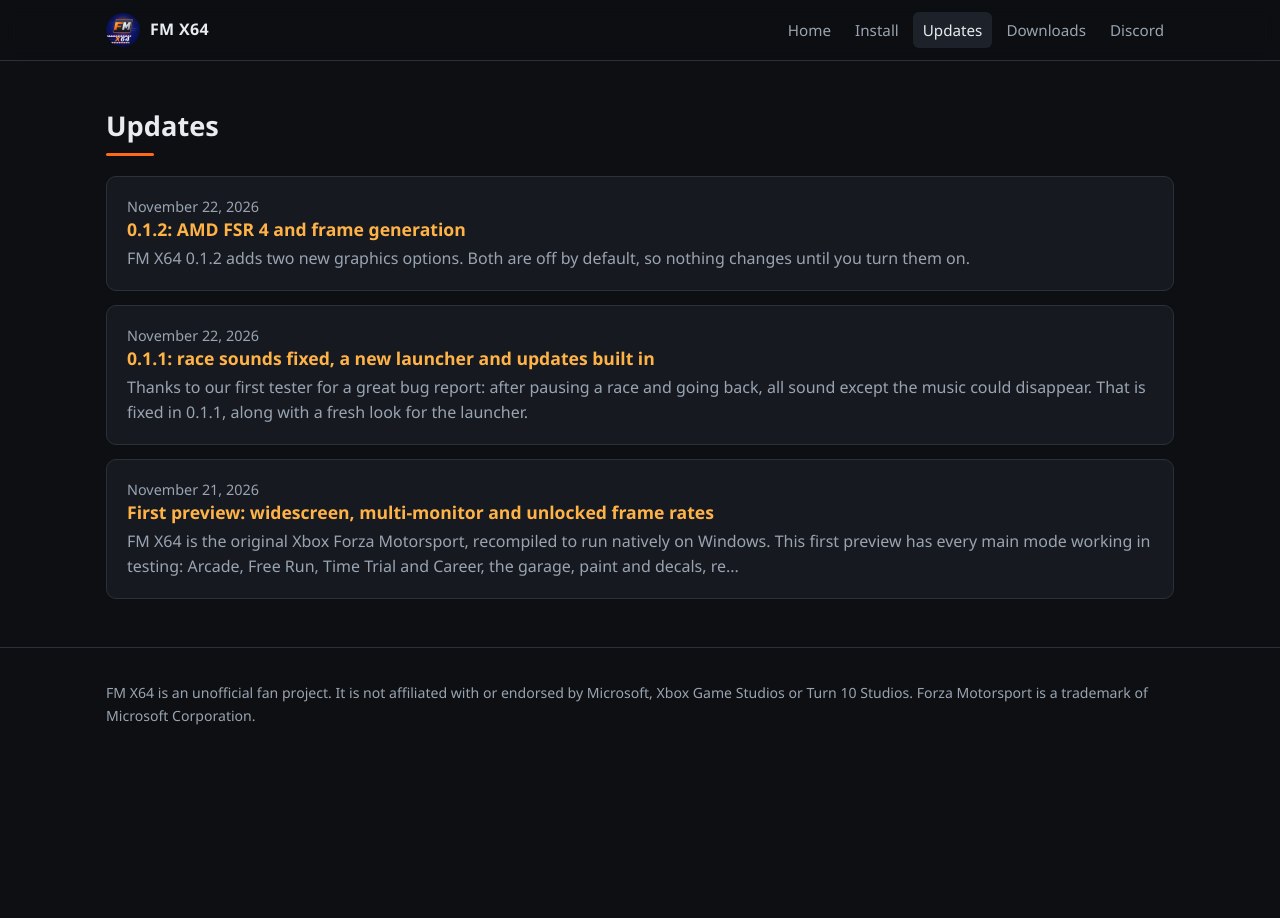
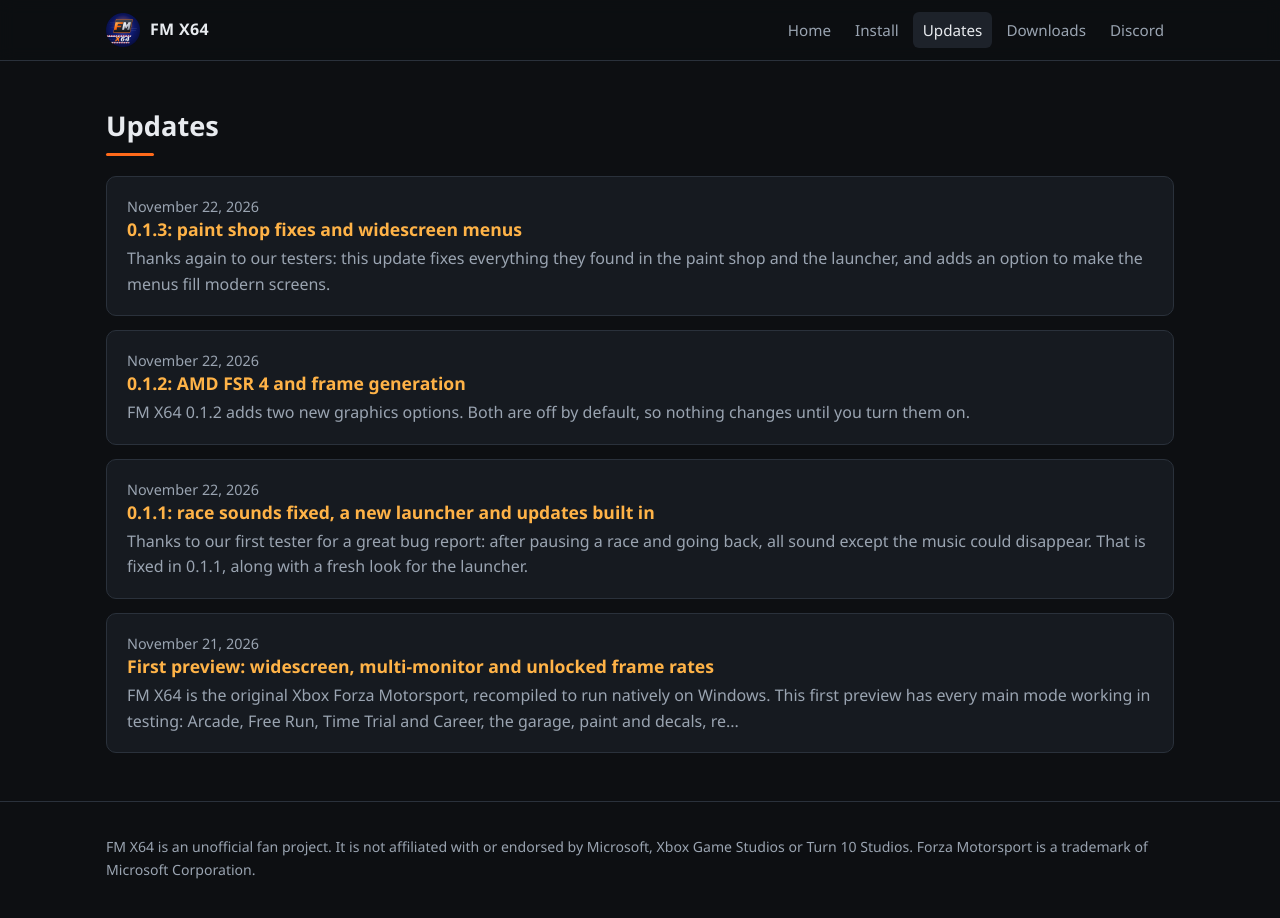
Before and after one commit to warshack4874/fmx64, a Jekyll site: the page built from updates.html, in a window 1280 px wide and 927 px high. Shown: the top 918 px of the window. Built offline with Jekyll 4.4.1, drawn with Linux system fonts in a browser that asks for light colours; part of the change alters nothing that is shown.

Commit message:
0.1.3: paint shop fixes and widescreen menus post, install page row
Co-Authored-By: Claude Opus 5.5 <noreply@anthropic.com>

```diff
--- /dev/null
+++ b/_posts/2026-11-22-fmx64-0-1-3.md
@@ -0,0 +1,23 @@
+---
+layout: post
+title: "0.1.3: paint shop fixes and widescreen menus"
+image: assets/img/race_16x9.jpg
+---
+
+Thanks again to our testers: this update fixes everything they found in the paint shop and the launcher, and adds an option to make the menus fill modern screens.
+
+## Fixed
+
+- **Sponsor decals showing pieces of earlier logos.** Put on a logo, remove it, choose another one, and bits of the old one could show up in the new one (NGK's "SPARK PLUGS" under a JUN logo, for example). Fixed.
+- **Static on painted cars.** After paint or decal work, whole panels of a car could show multicoloured noise in My Cars. Fixed.
+- **Decal Select out of line in widescreen.** The logo grid was drawn a column off from the selection box, so you could end up picking a different logo than the highlighted one. Fixed, along with the same problem in the vinyl editor.
+- **Stretched car in menus on ultrawide screens** (21:9 and 32:9). Fixed.
+- **Launcher labels drawn twice** after pressing Play. Fixed.
+
+## New: widescreen menus
+
+Tick **Display > Widescreen menus** in the launcher. Instead of a 4:3 box with black bars, the menus now fill the whole screen: backgrounds and bars continue softly to the edges. Every button, panel and piece of text stays exactly where the game puts it, so nothing looks stretched. It's off by default.
+
+If you have 0.1.1 or 0.1.2, the launcher offers the update itself under **Updates**.
+
+[Download 0.1.3](https://github.com/warshack4874/fmx64/releases/latest)
--- a/install.html
+++ b/install.html
@@ -59,6 +59,7 @@
     <div class="table-scroll">
     <table>
       <tr><th>Picture shape</th><td>"Same as the window" follows your screen. 21:9, 32:9 and 48:9 widen the view.</td></tr>
+      <tr><th>Widescreen menus</th><td>Makes the menus fill the whole screen instead of a 4:3 box with black bars. Buttons and text stay where they are. Off by default.</td></tr>
       <tr><th>Span all monitors</th><td>One view across all your monitors. Use bezel correction if the picture doesn't line up across monitor frames.</td></tr>
       <tr><th>Frame rate</th><td>30 (original), 60, Custom (unlocked with a cap you choose) or Unlocked.</td></tr>
       <tr><th>VSync</th><td>On by default. Off allows tearing in borderless fullscreen for the lowest latency.</td></tr>
```
